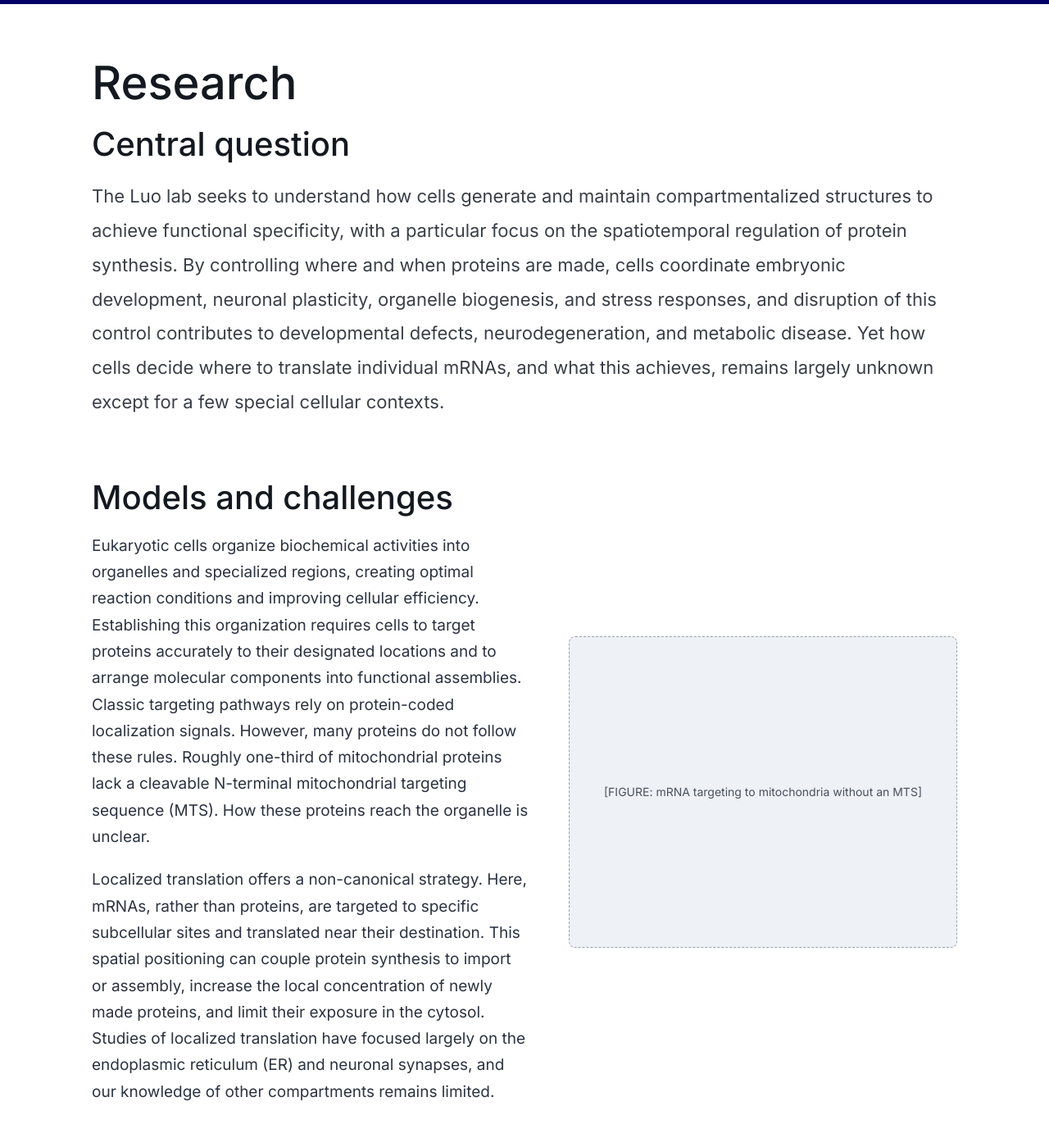
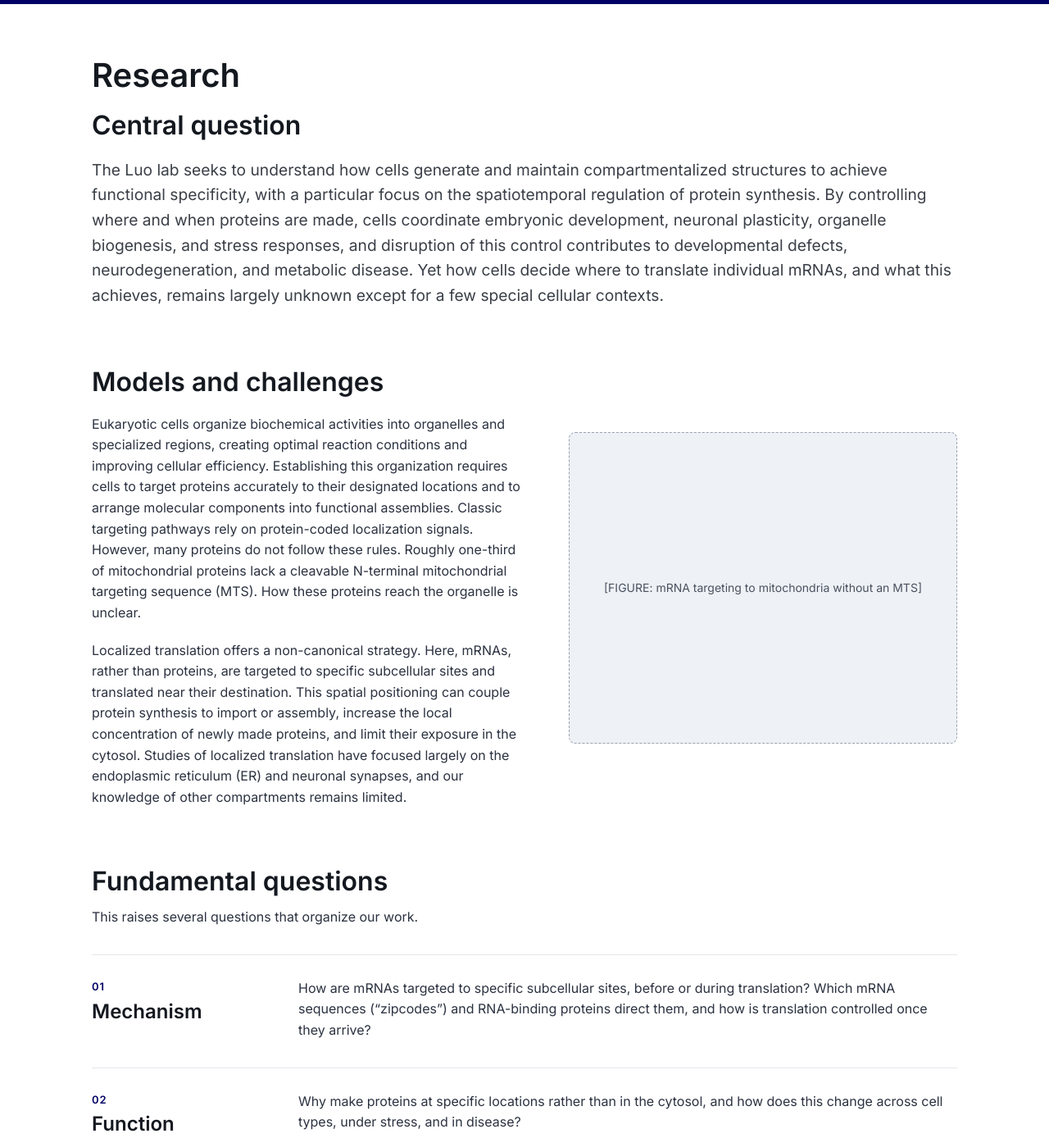
Before and after one commit to jingchuanluolab/jingchuanluolab.github.io, a plain HTML site: page research.html in a window 1280 px wide. Shown: the part 80-1468 px from the top of the page at 82% size. Drawn offline with Linux system fonts and the light colour scheme.

Commit message:
Match the Cheeseman lab type scale
Research reads better with a wider gap between heading and body than the
previous pass had. Adopting the scale from cheesemanlab.wi.mit.edu/research
(Bootstrap 5 defaults): 40px page title, 32px section headings, a 19.2px lead
paragraph, 16px body at line-height 1.6.

Applied site-wide rather than to research.html alone, since the heading and
prose classes are shared and a 40px title on one page beside a 44px title on
the next just looks unintentional. The home page is untouched: its hero and
intro paragraph keep the sizes from the design canvas.

Drops the .page-title--xl and .h2--lg modifiers, which no longer differ from
their base classes.

Co-Authored-By: Claude Opus 5 <noreply@anthropic.com>

```diff
--- a/assets/css/style.css
+++ b/assets/css/style.css
@@ -154,16 +154,17 @@ h1, h2, h3 { font-family: var(--font-sans); font-weight: 600; margin: 0; line-he
   font-size: 13px; letter-spacing: 0.12em; text-transform: uppercase;
   color: var(--muted); font-weight: 500;
 }
-.page-title     { font-size: clamp(34px, 5vw, 44px); font-weight: 600; }
-.page-title--xl { font-size: clamp(36px, 6vw, 56px); font-weight: 500; }
-.h2     { font-size: clamp(24px, 3vw, 28px); }
-.h2--lg { font-size: clamp(28px, 4vw, 40px); font-weight: 500; }
-.h3     { font-size: clamp(22px, 2.6vw, 24px); }
+/* Scale follows the Cheeseman lab site (Bootstrap 5 defaults): a 40px page
+   title over 16px body text, with a 19.2px lead paragraph in between. The
+   gap between heading and body is what carries the hierarchy. */
+.page-title { font-size: clamp(30px, 4.5vw, 40px); font-weight: 600; }
+.h2         { font-size: clamp(26px, 3.5vw, 32px); }
+.h3         { font-size: clamp(22px, 2.6vw, 24px); }
 
-.lede  { margin: 0; font-size: 19px; line-height: 1.7; color: var(--ink-3); }
-.prose     { margin: 0; font-size: 17px; line-height: 1.75; color: var(--ink-2); }
-.prose--lg { font-size: 19px; line-height: 1.7; }
-.prose--xl { font-size: clamp(19px, 2.2vw, 22px); line-height: 1.9; color: var(--ink-3); }
+.lede      { margin: 0; font-size: 19.2px; line-height: 1.6; color: var(--ink-3); }
+.prose     { margin: 0; font-size: 16px; line-height: 1.6; color: var(--ink-2); }
+.prose--lg { font-size: 19.2px; line-height: 1.6; color: var(--ink-3); }   /* lead paragraph */
+.prose--xl { font-size: clamp(18px, 2.1vw, 21px); line-height: 1.75; }     /* home intro only */
 .small { font-size: 15px; color: var(--muted); }
 
 .link-more { font-size: 15px; font-weight: 500; color: var(--accent); text-decoration: none; white-space: nowrap; }
@@ -209,7 +210,7 @@ figure.fig figcaption { font-size: 14px; color: var(--muted); line-height: 1.5;
 .qa__label { flex: 0 0 220px; min-width: 0; display: flex; flex-direction: column; gap: 6px; }
 .qa__num   { font-size: 13px; color: var(--accent); font-weight: 600; letter-spacing: 0.08em; }
 .qa__title { font-size: 24px; font-weight: 600; }
-.qa__body  { flex: 1 1 420px; min-width: 0; margin: 0; font-size: 19px; line-height: 1.7; color: var(--ink-2); }
+.qa__body  { flex: 1 1 420px; min-width: 0; margin: 0; font-size: 16px; line-height: 1.6; color: var(--ink-2); }
 
 .pullquote {
   background: var(--surface); border-left: 4px solid var(--accent);
--- a/research.html
+++ b/research.html
@@ -30,24 +30,24 @@
 <main id="main" class="wrap section stack gap-72">
 
   <section class="stack gap-20">
-    <h1 class="page-title page-title--xl">Research</h1>
-    <h2 class="h2 h2--lg">Central question</h2>
-    <p class="prose prose--xl">The Luo lab seeks to understand how cells generate and maintain compartmentalized structures to achieve functional specificity, with a particular focus on the spatiotemporal regulation of protein synthesis. By controlling where and when proteins are made, cells coordinate embryonic development, neuronal plasticity, organelle biogenesis, and stress responses, and disruption of this control contributes to developmental defects, neurodegeneration, and metabolic disease. Yet how cells decide where to translate individual mRNAs, and what this achieves, remains largely unknown except for a few special cellular contexts.</p>
+    <h1 class="page-title">Research</h1>
+    <h2 class="h2">Central question</h2>
+    <p class="prose prose--lg">The Luo lab seeks to understand how cells generate and maintain compartmentalized structures to achieve functional specificity, with a particular focus on the spatiotemporal regulation of protein synthesis. By controlling where and when proteins are made, cells coordinate embryonic development, neuronal plasticity, organelle biogenesis, and stress responses, and disruption of this control contributes to developmental defects, neurodegeneration, and metabolic disease. Yet how cells decide where to translate individual mRNAs, and what this achieves, remains largely unknown except for a few special cellular contexts.</p>
   </section>
 
   <section class="split">
     <div class="split__col">
-      <h2 class="h2 h2--lg">Models and challenges</h2>
-      <p class="prose prose--lg">Eukaryotic cells organize biochemical activities into organelles and specialized regions, creating optimal reaction conditions and improving cellular efficiency. Establishing this organization requires cells to target proteins accurately to their designated locations and to arrange molecular components into functional assemblies. Classic targeting pathways rely on protein-coded localization signals. However, many proteins do not follow these rules. Roughly one-third of mitochondrial proteins lack a cleavable N-terminal mitochondrial targeting sequence (MTS). How these proteins reach the organelle is unclear.</p>
-      <p class="prose prose--lg">Localized translation offers a non-canonical strategy. Here, mRNAs, rather than proteins, are targeted to specific subcellular sites and translated near their destination. This spatial positioning can couple protein synthesis to import or assembly, increase the local concentration of newly made proteins, and limit their exposure in the cytosol. Studies of localized translation have focused largely on the endoplasmic reticulum (ER) and neuronal synapses, and our knowledge of other compartments remains limited.</p>
+      <h2 class="h2">Models and challenges</h2>
+      <p class="prose">Eukaryotic cells organize biochemical activities into organelles and specialized regions, creating optimal reaction conditions and improving cellular efficiency. Establishing this organization requires cells to target proteins accurately to their designated locations and to arrange molecular components into functional assemblies. Classic targeting pathways rely on protein-coded localization signals. However, many proteins do not follow these rules. Roughly one-third of mitochondrial proteins lack a cleavable N-terminal mitochondrial targeting sequence (MTS). How these proteins reach the organelle is unclear.</p>
+      <p class="prose">Localized translation offers a non-canonical strategy. Here, mRNAs, rather than proteins, are targeted to specific subcellular sites and translated near their destination. This spatial positioning can couple protein synthesis to import or assembly, increase the local concentration of newly made proteins, and limit their exposure in the cytosol. Studies of localized translation have focused largely on the endoplasmic reticulum (ER) and neuronal synapses, and our knowledge of other compartments remains limited.</p>
     </div>
     <div class="ph ph--tall">[FIGURE: mRNA targeting to mitochondria without an MTS]</div>
   </section>
 
   <section class="stack gap-32">
     <div class="stack gap-12">
-      <h2 class="h2 h2--lg">Fundamental questions</h2>
-      <p class="prose prose--lg">This raises several questions that organize our work.</p>
+      <h2 class="h2">Fundamental questions</h2>
+      <p class="prose">This raises several questions that organize our work.</p>
     </div>
 
     <div class="qa" id="mechanism">
@@ -86,14 +86,14 @@
   <section class="split">
     <div class="ph ph--tall">[FIGURE: LOCL-TL workflow, proximity biotinylation to ribosome footprint sequencing]</div>
     <div class="split__col">
-      <h2 class="h2 h2--lg">Our approaches and goals</h2>
-      <p class="prose prose--lg">Answering these questions starts with a gap in what we know: there is no systematic view of which transcripts are translated at any given subcellular location, largely because systematically monitoring translation at specific subcellular locations in a crowded cell is technically difficult. We have a long-standing interest in building new tools to answer questions like this, so we developed LOCL-TL, a proximity-biotinylation method that labels organelle-proximal ribosomes in living cells.</p>
-      <p class="prose prose--lg">By purifying these ribosomes and sequencing their protected footprints, we can map locally translated transcripts under physiological conditions. LOCL-TL avoids organelle fractionation, which often suffers from cross-contamination, and can in principle be adapted to other compartments and to any genetically tractable organism. Because it reads out ribosome footprints, it also provides codon-level resolution, revealing at what point during translation ribosomes engage a given location.</p>
+      <h2 class="h2">Our approaches and goals</h2>
+      <p class="prose">Answering these questions starts with a gap in what we know: there is no systematic view of which transcripts are translated at any given subcellular location, largely because systematically monitoring translation at specific subcellular locations in a crowded cell is technically difficult. We have a long-standing interest in building new tools to answer questions like this, so we developed LOCL-TL, a proximity-biotinylation method that labels organelle-proximal ribosomes in living cells.</p>
+      <p class="prose">By purifying these ribosomes and sequencing their protected footprints, we can map locally translated transcripts under physiological conditions. LOCL-TL avoids organelle fractionation, which often suffers from cross-contamination, and can in principle be adapted to other compartments and to any genetically tractable organism. Because it reads out ribosome footprints, it also provides codon-level resolution, revealing at what point during translation ribosomes engage a given location.</p>
     </div>
   </section>
 
   <section class="stack gap-20">
-    <p class="prose prose--lg">A map of locally translated transcripts is only a starting point. Beyond LOCL-TL, we continue to develop and apply state-of-the-art genome-wide technologies and combine them with functional screens, biochemistry, and fluorescence imaging. Together, these let us define how widespread localized translation is across subcellular compartments, dissect how transcripts and ribosomes are directed to specific sites, and determine what this localization contributes to cellular function. We also ask what happens when this organization breaks down: how misregulated local translation disrupts cellular homeostasis and contributes to disease.</p>
+    <p class="prose">A map of locally translated transcripts is only a starting point. Beyond LOCL-TL, we continue to develop and apply state-of-the-art genome-wide technologies and combine them with functional screens, biochemistry, and fluorescence imaging. Together, these let us define how widespread localized translation is across subcellular compartments, dissect how transcripts and ribosomes are directed to specific sites, and determine what this localization contributes to cellular function. We also ask what happens when this organization breaks down: how misregulated local translation disrupts cellular homeostasis and contributes to disease.</p>
     <blockquote class="pullquote">
       <p>Our ultimate goal is to turn these principles into design rules: by harnessing spatiotemporal control of gene expression, we aim to engineer synthetic organelles with novel functionalities, with applications in biological production and therapeutic development.</p>
     </blockquote>
```
Also changed, not shown: news.html (+1 -1 lines).
